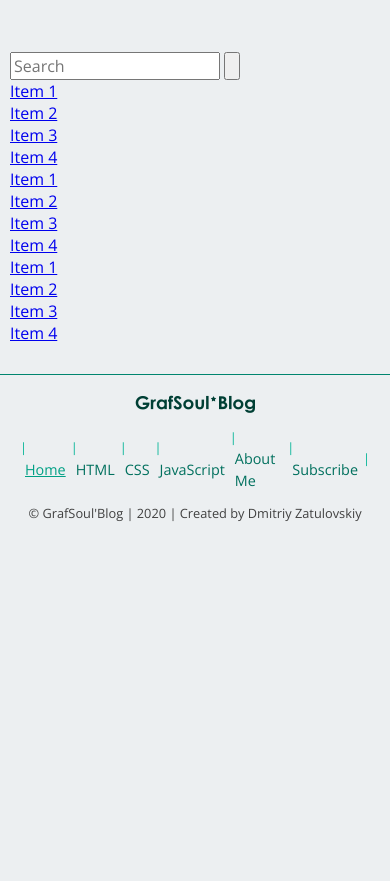
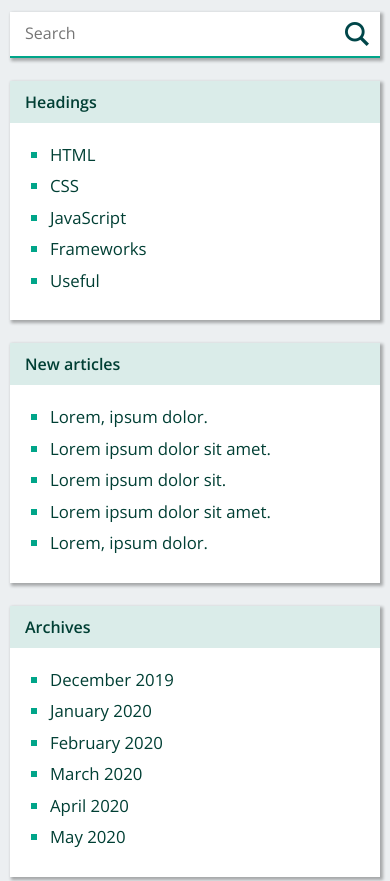
Before and after one commit to GrafSoul/udacity-project-one, a plain HTML site: page index.html in a window 390 px wide. Shown: the part 5080-5961 px from the top of the page. Before the commit the page ends 5634 px from the top, so only its background shows below. Drawn offline with nearby package versions, Linux system fonts and the light colour scheme.

Commit message:
feat: Sidebar content.
I made the layout of the right column of the blog,
prepared a png file of the icon for search.

- Made layout of blocks for sidebar,
- Added a search icon,
- Configured saidbar media query styles for different device screens.

```diff
--- a/css/style.css
+++ b/css/style.css
@@ -1,3 +1,4 @@
+/* CSS Reset */
 /* Box sizing rules */
 *,
 *::before,
@@ -150,6 +151,12 @@ body {
 }
 
 /* Header Media Queries */
+@media (max-width:300px) {
+  .header {
+    width: 300px;
+  }
+}
+
 @media (min-width:820px) {
   .header {
     height: 60px;
@@ -209,7 +216,7 @@ body {
 }
 
 .content {
-  padding: 10px 0 20px;
+  padding: 10px 0 0;
 }
 
 .content .content-wrap {
@@ -218,6 +225,13 @@ body {
 }
 
 /* Content Media Queries */
+
+@media (max-width:300px) {
+  .container  {
+    width: 300px;
+  }
+}
+
 @media (min-width:550px) {
   .content .content-wrap {
     grid-template-columns: 50% 50%;
@@ -227,6 +241,10 @@ body {
 @media (min-width:820px) {
   .container {
     grid-template-columns: 70% 30%;
+  }
+
+  .content {
+    padding: 10px 0 20px;
   }
 
   .content .content-wrap {
@@ -267,9 +285,9 @@ body {
 
 .card .card-header-box:hover {
   background-color: rgba(0, 63, 52, 0.9);
-  -webkit-box-shadow: 5px 5px 12px 1px rgba(0,0,0,0.43);
-  -moz-box-shadow: 5px 5px 12px 1px rgba(0,0,0,0.4);
-  box-shadow: 5px 5px 12px 1px rgba(0,0,0,0.4);
+  -webkit-box-shadow: 5px 5px 12px 1px rgba(0, 0, 0, 0.4);
+  -moz-box-shadow: 5px 5px 12px 1px rgba(0, 0, 0, 0.4);
+  box-shadow: 5px 5px 12px 1px rgba(0, 0, 0, 0.4);
 }
 
 .card .card-header-box:hover h2 {
@@ -338,9 +356,9 @@ body {
 
 .card .card-link-more:hover {
   background-color: rgb(204, 236, 231);
-  -webkit-box-shadow: inset 2px 2px 5px 1px rgba(0,0,0,0.3);
-  -moz-box-shadow: inset 2px 2px 5px 1px rgba(0,0,0,0.3);
-  box-shadow: inset 2px 2px 5px 1px rgba(0,0,0,0.3);
+  -webkit-box-shadow: inset 2px 2px 5px 1px rgba(0, 0, 0, 0.3);
+  -moz-box-shadow: inset 2px 2px 5px 1px rgba(0, 0, 0, 0.3);
+  box-shadow: inset 2px 2px 5px 1px rgba(0, 0, 0, 0.3);
 
 }
 
@@ -383,9 +401,9 @@ body {
 .card .card-tags-item:hover {
   color: rgb(255, 255, 255);
   background-color: rgb(0, 180, 150);
-  -webkit-box-shadow: 2px 2px 5px 1px rgba(0,0,0,0.3);
-  -moz-box-shadow: 2px 2px 5px 1px rgba(0,0,0,0.3);
-  box-shadow: 2px 2px 5px 1px rgba(0,0,0,0.3);
+  -webkit-box-shadow: 2px 2px 5px 1px rgba(0, 0, 0, 0.3);
+  -moz-box-shadow: 2px 2px 5px 1px rgba(0, 0, 0, 0.3);
+  box-shadow: 2px 2px 5px 1px rgba(0, 0, 0, 0.3);
 }
 
 /* Pagination styles */
@@ -415,9 +433,9 @@ body {
 .pagination .page-numbers .page-item:hover {
   color: rgb(255, 255, 255);
   background-color: rgb(0, 180, 150);
-  -webkit-box-shadow: 2px 2px 5px 1px rgba(0,0,0,0.3);
-  -moz-box-shadow: 2px 2px 5px 1px rgba(0,0,0,0.3);
-  box-shadow: 2px 2px 5px 1px rgba(0,0,0,0.3);
+  -webkit-box-shadow: 2px 2px 5px 1px rgba(0, 0, 0, 0.3);
+  -moz-box-shadow: 2px 2px 5px 1px rgba(0, 0, 0, 0.3);
+  box-shadow: 2px 2px 5px 1px rgba(0, 0, 0, 0.3);
 }
 
 .pagination .page-numbers .page-item.dots,
@@ -462,7 +480,96 @@ body {
 
 /* Saidebar styles */
 .sidebar {
-  padding: 30px 10px 30px;
+  padding: 10px 10px 10px 10px;
+}
+
+/* Saidebar Media queries */
+@media (min-width:820px) {
+  .sidebar {
+    padding: 20px 10px 30px 10px;
+  }
+}
+
+.sidebar .sidebar-box {
+  margin-bottom: 23px;
+  background-color: rgb(255, 255, 255);
+  -webkit-box-shadow: 2px 2px 3px 1px rgba(0, 0, 0, 0.3);
+  -moz-box-shadow: 2px 2px 3px 1px rgba(0, 0, 0, 0.3);
+  box-shadow: 2px 2px 3px 1px rgba(0, 0, 0, 0.3);
+  transition: all 0.2s ease-in;
+}
+
+.sidebar .sidebar-box:hover {
+  -webkit-box-shadow: 3px 3px 8px 1px rgba(0, 0, 0, 0.4);
+  -moz-box-shadow: 3px 3px 8px 1px rgba(0, 0, 0, 0.4);
+  box-shadow: 3px 3px 8px 1px rgba(0, 0, 0, 0.4);
+}
+
+.sidebar .sidebar-box.search {
+  border-bottom: 2px solid rgb(0, 165, 137);
+}
+
+.sidebar .sidebar-title {
+  padding: 10px 10px 10px 15px;
+  font-size: 1em;
+  font-weight: 600;
+  color: rgb(0, 63, 52);
+  background-color: rgb(218, 236, 233);
+}
+
+/* Sidebar Menu styles */
+.sidebar .second-menu {
+  display: block;
+  padding: 20px;
+}
+
+.sidebar .second-menu .menu-item {
+  margin: 0 0 8px 20px;
+  list-style: square;
+  font-size: 1.05em;
+  color: rgb(0, 165, 137);
+}
+
+.sidebar .second-menu .menu-item a {
+  font-size: 1em;
+  line-height: 1.4em;
+  text-decoration: none;
+  color: rgb(0, 63, 52);
+}
+
+.sidebar .second-menu .menu-item a:hover {
+  text-decoration: underline;
+}
+
+/* Search styles */
+.search form {
+  height: 44px;
+  display: block;
+  margin: 0;
+  padding: 0;
+  position: relative;
+}
+
+.search .search-input {
+  width: 100%;
+  padding: 10px 10px 10px 15px;
+  outline: none;
+  border: none;
+  position: absolute;
+  top: 0;
+  left: 0;
+}
+
+.search .search-submit {
+  width: 44px;
+  height: 42px;
+  outline: none;
+  border: none;
+  background: url('/images/icon_search.png') top left no-repeat;
+  cursor: pointer;
+  position: absolute;
+  top: 0;
+  right: 0;
 }
 
 /* Footer styles */
@@ -535,6 +642,18 @@ body {
 }
 
 /* Footer Media Queries */
+@media (max-width:300px) {
+  .footer {
+    width: 300px;
+  }
+}
+
+@media (max-width:500px) {
+  .footer-menu {
+    display: none;
+  }
+}
+
 @media (min-width:950px) {
   .footer .footer-wrap {
     max-width: 1100px;
--- a/index.html
+++ b/index.html
@@ -3,11 +3,13 @@
 <head>
     <meta charset="UTF-8">
     <meta name="viewport" content="width=device-width, initial-scale=1.0">
+    <meta name="description" content="Personal blog template for the Nanodegree Front-End Web Developer course.">
+    <meta name="keywords" content="html, css, javascript">
     <link rel="apple-touch-icon-precomposed" sizes="144x144" href="images/apple-touch-icon-144x144.png" />
     <link rel="apple-touch-icon-precomposed" sizes="152x152" href="images/apple-touch-icon-152x152.png" />
     <link rel="icon" type="image/png" href="images/favicon-32x32.png" sizes="32x32" />
     <link rel="icon" type="image/png" href="images/favicon-16x16.png" sizes="16x16" />
-    <title>GrafSoul'Blog</title>
+    <title>GrafSoul'Blog | Main page</title>
     <link href="https://fonts.googleapis.com/css2?family=Open+Sans:wght@400;600;700;800&display=swap" rel="stylesheet">
     <link rel="stylesheet" href="css/style.css">
 </head>
@@ -250,42 +252,50 @@
         </main>
 
         <aside class="sidebar">
-            <section class="search">
+
+            <section class="sidebar-box search">
                 <form action="" method="">
-                    <input type="search" placeholder="Search" value="">
-                    <input type="submit" value="">
+                    <input type="search" class="search-input" placeholder="Search" value="">
+                    <input type="submit" class="search-submit" value="">
                 </form>
             </section>
 
-            <section class="headings">
+            <section class="sidebar-box">
+                <h2 class="sidebar-title">Headings</h2>
                 <nav>
                     <ul class="second-menu">
-                        <li class="menu-item"><a href="#">Item 1</a></li>
-                        <li class="menu-item"><a href="#">Item 2</a></li>
-                        <li class="menu-item"><a href="#">Item 3</a></li>
-                        <li class="menu-item"><a href="#">Item 4</a></li>
+                        <li class="menu-item"><a href="#">HTML</a></li>
+                        <li class="menu-item"><a href="#">CSS</a></li>
+                        <li class="menu-item"><a href="#">JavaScript</a></li>
+                        <li class="menu-item"><a href="#">Frameworks</a></li>
+                        <li class="menu-item"><a href="#">Useful</a></li>
                     </ul>
                 </nav>
             </section>
 
-            <section class="news">
+            <section class="sidebar-box">
+                <h2 class="sidebar-title">New articles</h2>
                 <nav>
                     <ul class="second-menu">
-                        <li class="menu-item"><a href="#">Item 1</a></li>
-                        <li class="menu-item"><a href="#">Item 2</a></li>
-                        <li class="menu-item"><a href="#">Item 3</a></li>
-                        <li class="menu-item"><a href="#">Item 4</a></li>
+                        <li class="menu-item"><a href="#">Lorem, ipsum dolor.</a></li>
+                        <li class="menu-item"><a href="#">Lorem ipsum dolor sit amet.</a></li>
+                        <li class="menu-item"><a href="#">Lorem ipsum dolor sit.</a></li>
+                        <li class="menu-item"><a href="#">Lorem ipsum dolor sit amet.</a></li>
+                        <li class="menu-item"><a href="#">Lorem, ipsum dolor.</a></li>
                     </ul>
                 </nav>
             </section>
 
-            <section class="archives">
+            <section class="sidebar-box">
+                <h2 class="sidebar-title">Archives</h2>
                 <nav>
                     <ul class="second-menu">
-                        <li class="menu-item"><a href="#">Item 1</a></li>
-                        <li class="menu-item"><a href="#">Item 2</a></li>
-                        <li class="menu-item"><a href="#">Item 3</a></li>
-                        <li class="menu-item"><a href="#">Item 4</a></li>
+                        <li class="menu-item"><a href="#">December 2019</a></li>
+                        <li class="menu-item"><a href="#">January 2020</a></li>
+                        <li class="menu-item"><a href="#">February 2020</a></li>
+                        <li class="menu-item"><a href="#">March 2020</a></li>
+                        <li class="menu-item"><a href="#">April 2020</a></li>
+                        <li class="menu-item"><a href="#">May 2020</a></li>
                     </ul>
                 </nav>
             </section>
```
Also changed, not shown: images/icon_search.png (added).
